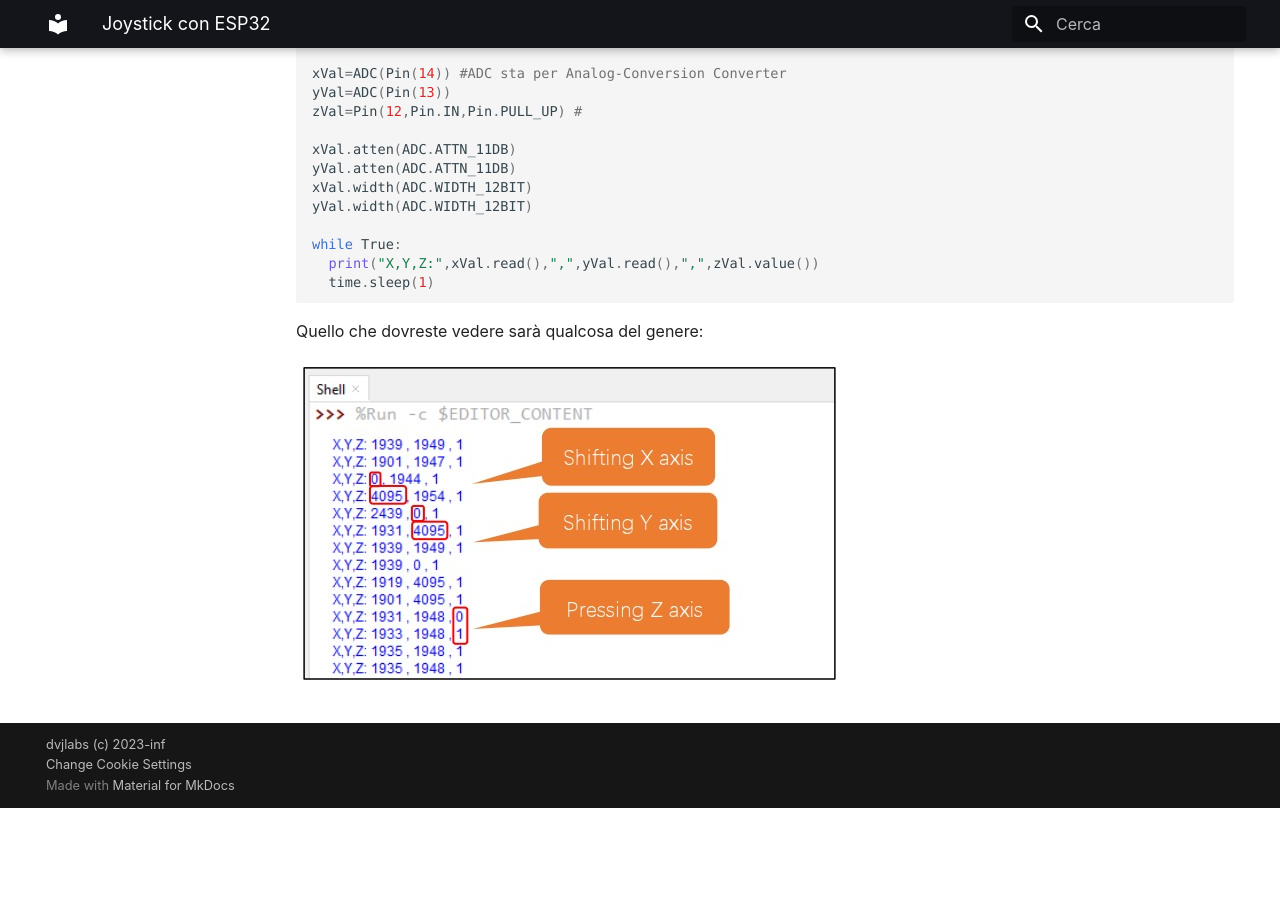
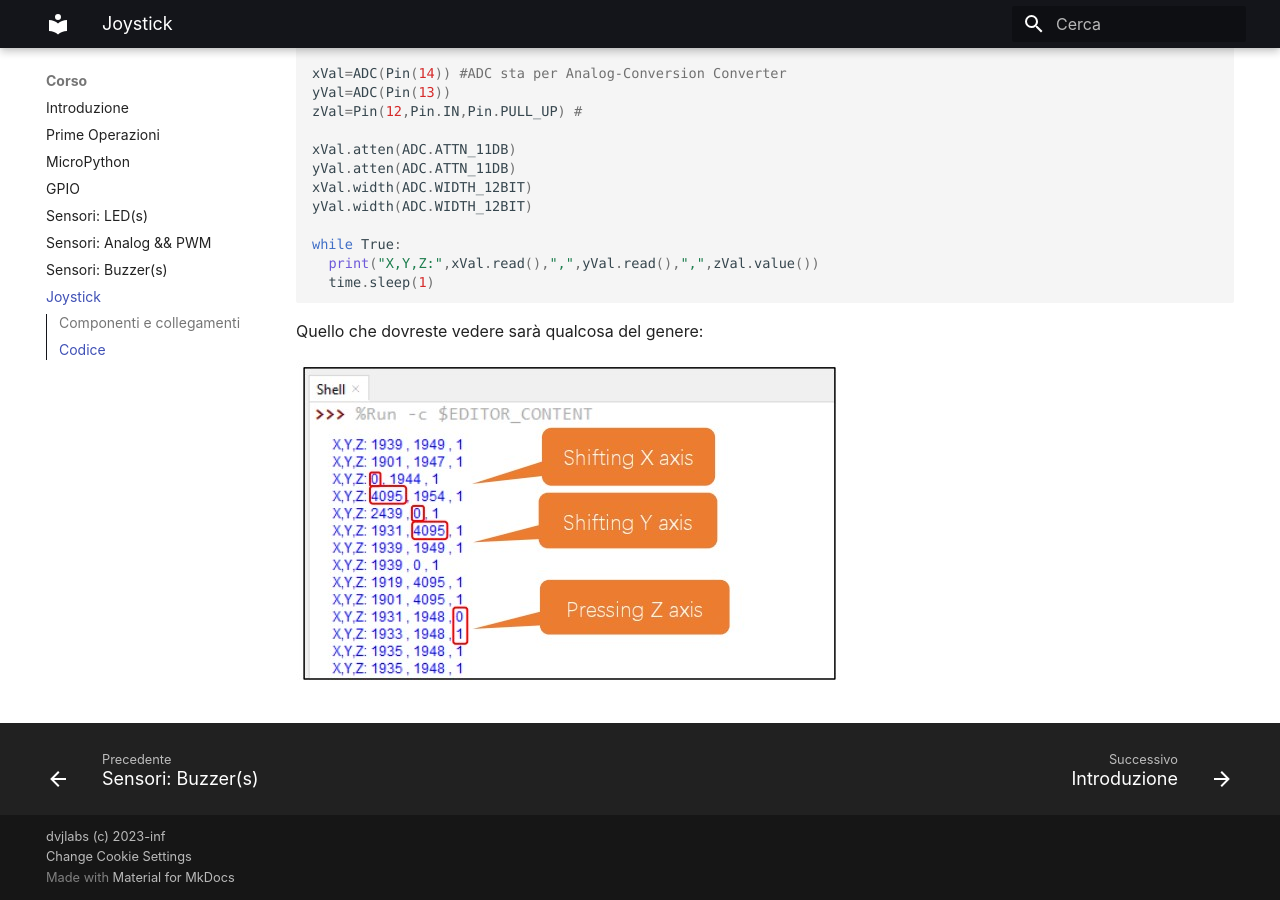
Before and after one commit to dvjlabs/esp32_course, an MkDocs documentation site: the page built from docs/corso/14_joystick.md, in a window 1280 px wide and 900 px high, scrolled down 3041 px. Built offline with MkDocs 1.6.1 and Material for MkDocs 9.7.7, drawn with Linux system fonts in a browser that asks for light colours; before the commit the page ends 3849 px from its top, so only the background shows below that.

Commit message:
Update mkdocs.yml
Aggiunta pagina di joystick

```diff
--- a/mkdocs.yml
+++ b/mkdocs.yml
@@ -60,6 +60,7 @@ nav:
         - "Sensori: LED(s)": corso/11_sensori_led.md
         - "Sensori: Analog && PWM": corso/12_sensori_analog_pwm.md
         - "Sensori: Buzzer(s)": corso/13_sensori_buzzer.md
+        - "Joystick": corso/14_joystick.md
  #       - Input/Output: corso/21_IO.md
  #       - Networking: corso/31_network.md
     - Tutorials:
```
